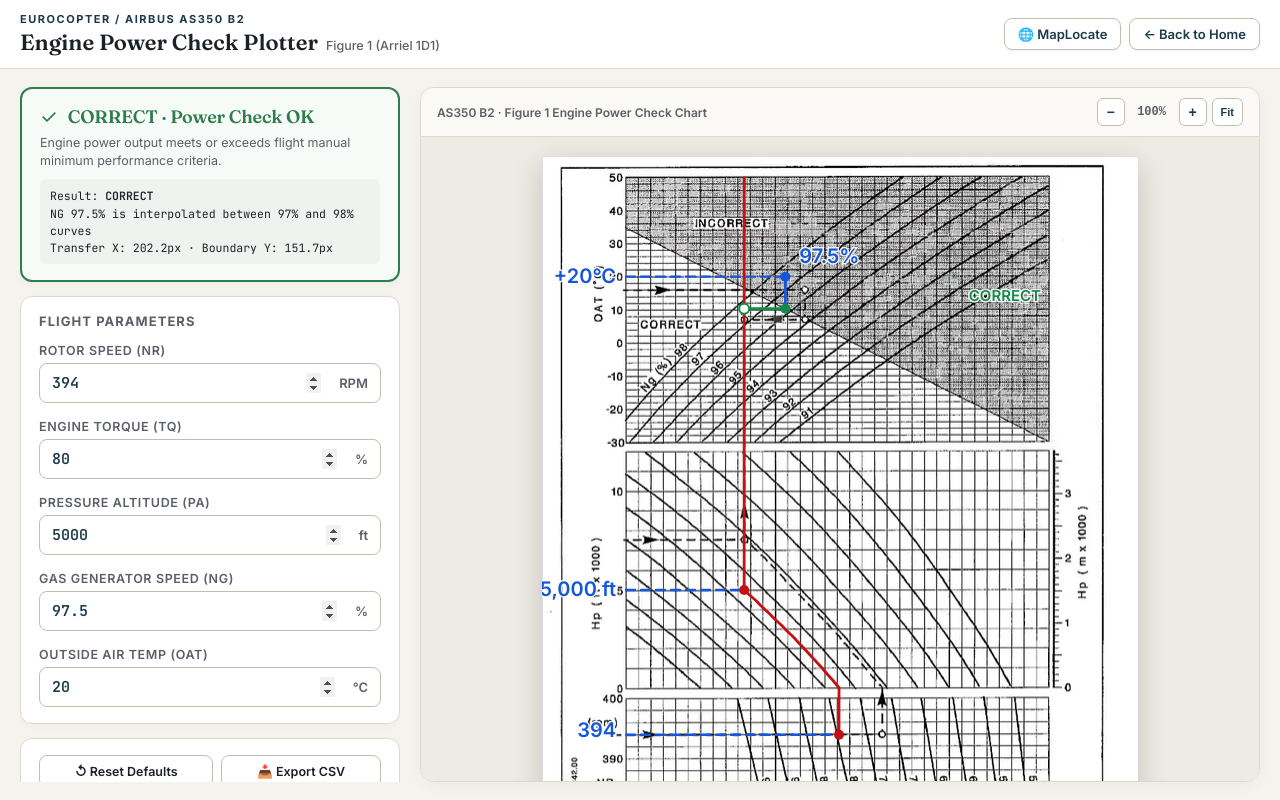
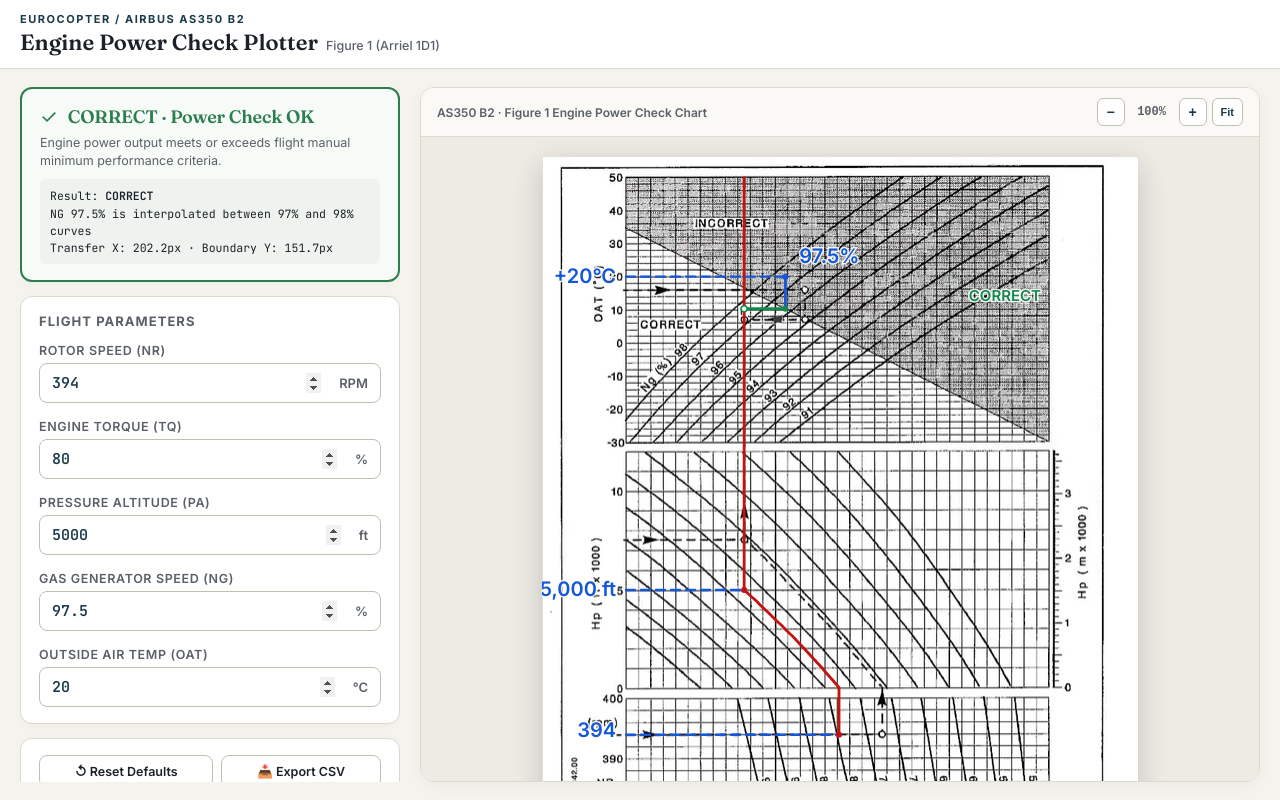
Before and after one commit to arunko23/Portfolio-Website, a plain HTML site: page chart.html in a window 1280 px wide. Drawn offline with Linux system fonts and the light colour scheme.

Commit message:
update charts ui

```diff
--- a/chart.css
+++ b/chart.css
@@ -113,6 +113,7 @@
   padding: 8px 10px; border-radius: 6px; font-family: 'JetBrains Mono', monospace;
   line-height: 1.5;
 }
+
 
 /* ── Fields & Number Inputs ── */
 .field-group {
--- a/chart.html
+++ b/chart.html
@@ -14,10 +14,6 @@
   <div class="header-left">
     <p class="eyebrow">Eurocopter / Airbus AS350 B2</p>
     <h1>Engine Power Check Plotter <span class="chart-subtitle">Figure 1 (Arriel 1D1)</span></h1>
-  </div>
-  <div class="header-actions">
-    <a href="MapLocate.html" class="header-btn" title="Open MapLocate">🌐 MapLocate</a>
-    <a href="index.html" class="header-btn">← Back to Home</a>
   </div>
 </header>
 
--- a/chart.js
+++ b/chart.js
@@ -243,11 +243,11 @@
 
 function drawDot(ctx, x, y, color, fill = true) {
   ctx.save();
-  ctx.lineWidth = 2;
+  ctx.lineWidth = 1.5;
   ctx.strokeStyle = color;
   ctx.fillStyle = fill ? color : '#fff';
   ctx.beginPath();
-  ctx.arc(x, y, 5, 0, Math.PI * 2);
+  ctx.arc(x, y, 3, 0, Math.PI * 2);
   ctx.fill();
   if (!fill) ctx.stroke();
   ctx.restore();
@@ -318,43 +318,53 @@
   drawText(ctx, String(ng) + '%', gx + 14, oy - 20, BLUE, 20, 'left');
   drawText(ctx, (oat >= 0 ? '+' : '') + String(oat) + '°C', CHART.left - 10, oy, BLUE, 20, 'right');
   drawText(ctx, cls, CHART.right - 8, fy - 12, good ? GREEN : RED, 15, 'right');
+
+  // ── Draw conditions in the CONDITIONS box (bottom-left of chart) ──
+  const condItems = [
+    { label: 'NR',  value: `${nr} RPM` },
+    { label: 'TQ',  value: `${tq}%` },
+    { label: 'PA',  value: `${pa.toLocaleString()} ft` },
+    { label: 'NG',  value: `${ng.toFixed(1)}%` },
+    { label: 'OAT', value: `${oat >= 0 ? '+' : ''}${oat}°C` },
+  ];
+  const dashY = [706, 718, 729, 739, 750];
+  condItems.forEach((item, i) => {
+    drawText(ctx, `${item.label}: ${item.value}`, 48, dashY[i], '#111', 11.5, 'left');
+  });
+
+  // ── Draw result in the ENGINE POWER CHECK box (bottom-right of chart) ──
+  drawText(ctx, good ? '✓ CORRECT' : '✕ INCORRECT', 440, 762, good ? GREEN : RED, 18, 'center');
 }
 
 // ── Application UI & Event Wireup ──
 document.addEventListener('DOMContentLoaded', () => {
-  const sliderNr = document.getElementById('sliderNr');
-  const sliderTq = document.getElementById('sliderTq');
-  const sliderPa = document.getElementById('sliderPa');
-  const sliderNg = document.getElementById('sliderNg');
+  const sliderNr  = document.getElementById('sliderNr');
+  const sliderTq  = document.getElementById('sliderTq');
+  const sliderPa  = document.getElementById('sliderPa');
+  const sliderNg  = document.getElementById('sliderNg');
   const sliderOat = document.getElementById('sliderOat');
 
-  const valNr = document.getElementById('valNr');
-  const valTq = document.getElementById('valTq');
-  const valPa = document.getElementById('valPa');
-  const valNg = document.getElementById('valNg');
-  const valOat = document.getElementById('valOat');
+  const statusCard      = document.getElementById('statusCard');
+  const statusIndicator = document.getElementById('statusIndicator');
+  const statusTitle     = document.getElementById('statusTitle');
+  const statusDesc      = document.getElementById('statusDesc');
+  const statusDetails   = document.getElementById('statusDetails');
 
-  const statusCard = document.getElementById('statusCard');
-  const statusIndicator = document.getElementById('statusIndicator');
-  const statusTitle = document.getElementById('statusTitle');
-  const statusDesc = document.getElementById('statusDesc');
-  const statusDetails = document.getElementById('statusDetails');
-
-  const chkLabels = document.getElementById('chkLabels');
+  const chkLabels    = document.getElementById('chkLabels');
   const chkCrosshair = document.getElementById('chkCrosshair');
   const coordsReadout = document.getElementById('coordsReadout');
-  const readoutText = document.getElementById('readoutText');
+  const readoutText  = document.getElementById('readoutText');
 
-  const btnReset = document.getElementById('btnReset');
+  const btnReset  = document.getElementById('btnReset');
   const btnExport = document.getElementById('btnExport');
-  const btnPrint = document.getElementById('btnPrint');
+  const btnPrint  = document.getElementById('btnPrint');
 
-  const plotStage = document.getElementById('plotStage');
+  const plotStage  = document.getElementById('plotStage');
   const plotCanvas = document.getElementById('plotCanvas');
-  const ctx = plotCanvas.getContext('2d');
+  const ctx        = plotCanvas.getContext('2d');
 
-  const zoomIn = document.getElementById('zoomIn');
-  const zoomOut = document.getElementById('zoomOut');
+  const zoomIn    = document.getElementById('zoomIn');
+  const zoomOut   = document.getElementById('zoomOut');
   const zoomReset = document.getElementById('zoomReset');
   const zoomLevel = document.getElementById('zoomLevel');
 
```
